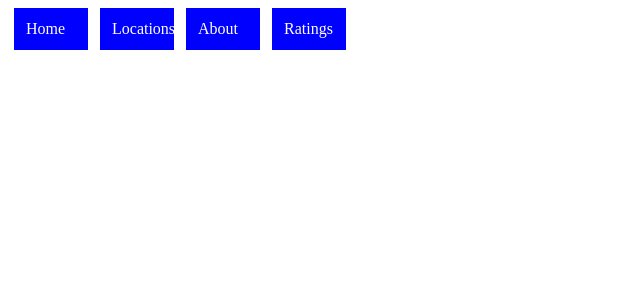
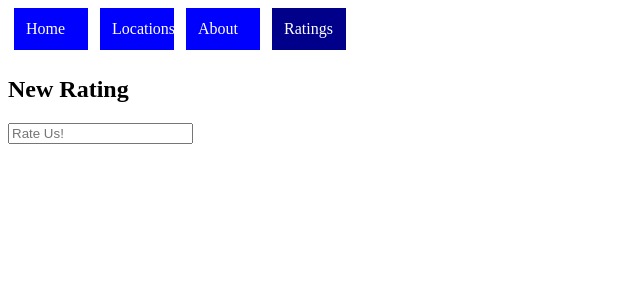
Before and after one commit to lbhikoo/project-2, a React (Create React App) app: page /TripExperience in a window 1280 px wide. Shown: the top 300 px of the page, without its empty margins (0-640 px from the left). Built offline with nearby package versions, Linux system fonts and the light colour scheme.

Commit message:
Form and Routing

```diff
--- a/src/About.js
+++ b/src/About.js
@@ -2,7 +2,7 @@
 function About() {
     return(
         <div>
-            <h1>About us</h1>
+            <h1>About us YA buddy!</h1>
         </div>
     )
 }
--- a/src/App.js
+++ b/src/App.js
@@ -4,7 +4,7 @@ import Header from "./Header"
 import About from "./About"
 import NavBar from "./NavBar"
 import TripExperience from "./TripExperience"
-import LocationList from "./LocationList";
+import LocationsContainer from "./LocationsContainer"
 
 
 function App() {
@@ -14,8 +14,8 @@ function App() {
     <div>
       <NavBar />
       <Switch>
-        <Route path="/LocationsList">
-          <LocationList />
+        <Route path="/locations">
+          <LocationsContainer />
         </Route>
         <Route path= "/About">
           <About />
@@ -27,7 +27,6 @@ function App() {
           <TripExperience />
         </Route>
       </Switch>
-
     </div>
   )
 }
--- a/src/LocationsContainer.js
+++ b/src/LocationsContainer.js
@@ -1,5 +1,4 @@
 import {useEffect, useState} from "react"
-import TripExperience from "./TripExperience"
 import LocationList from "./LocationList"
 import DropDown from "./DropDown"
 
@@ -33,7 +32,6 @@ function LocationsContainer() {
     return (
         <div>
             <DropDown filterLocations= {changeLocation}/>
-            <TripExperience />
             <LocationList locations={locationList}/>
         </div>
     )
--- a/src/NavBar.js
+++ b/src/NavBar.js
@@ -14,7 +14,7 @@ function NavBar() {
     return (
         <div>
             <NavLink
-                to="/locat"
+                to="/home"
                 exact
                 style={linkStyles}
                 activeStyle={{
@@ -44,7 +44,7 @@ function NavBar() {
                 About
             </NavLink>
             <NavLink
-                to="/travelexperience"
+                to="/TripExperience"
                 exact
                 style={linkStyles}
                 activeStyle={{
--- a/src/TripExperience.js
+++ b/src/TripExperience.js
@@ -1,9 +1,17 @@
 
-//Form Post
+import {useState} from "react"
 
 //Form Post
 function TripExperience() {
-    //
+    const [comment, setComment] = useState('')
+
+    function handleComment(e) {
+        setComment(e.target.value)
+    }
+
+    function handleSubmit(e) {
+        e.preventDefault()
+    }
     // const newRating = {
         // comments
     //
@@ -20,16 +28,16 @@ function TripExperience() {
     //   e.target.reset()
     //
     //
-    // return (
-        // <div className="new-plant-form">
-        {/* <h2>New Rating</h2> */}
-        {/* <form onSubmit={ handleSubmit } > */}
-          {/* <input onChange={ handleName } type="text" name="name"  */}
-            // placeholder="Rate Us!" />
-        {/* </form> */}
-       {/* </div> */}
-    // )
-//
+    console.log("Hi")
+    return (
+        <div className="new-rating-form">
+            <h2>New Rating</h2>
+            <form onSubmit={ handleComment } >
+                <input onChange={ handleComment } type="text" name="name"
+                placeholder="Rate Us!" />
+            </form>
+       </div>
+    )
  }
-//
+
  export default TripExperience
--- a/src/index.js
+++ b/src/index.js
@@ -1,27 +1,13 @@
 import React from 'react';
 import ReactDOM from 'react-dom/client';
-import { BrowserRouter, Switch, Route } from "react-router-dom";
-import NavBar from "./NavBar"
-import Header from "./Header"
-import LocationsContainer from "./LocationsContainer"
-import About from "./About"
+import { BrowserRouter } from "react-router-dom";
+import App from "./App"
 
 
 const root = ReactDOM.createRoot(document.getElementById('root'));
 root.render(
   <BrowserRouter>
-    <NavBar />
-    <Switch>
-      <Route exact path="/">
-        <Header />
-      </Route>
-      <Route exact path="/Locations">
-        <LocationsContainer />
-      </Route>
-      <Route exact path="/About">
-        <About />
-      </Route>
-    </Switch>
+    <App />
   </BrowserRouter>
 
 );
```
